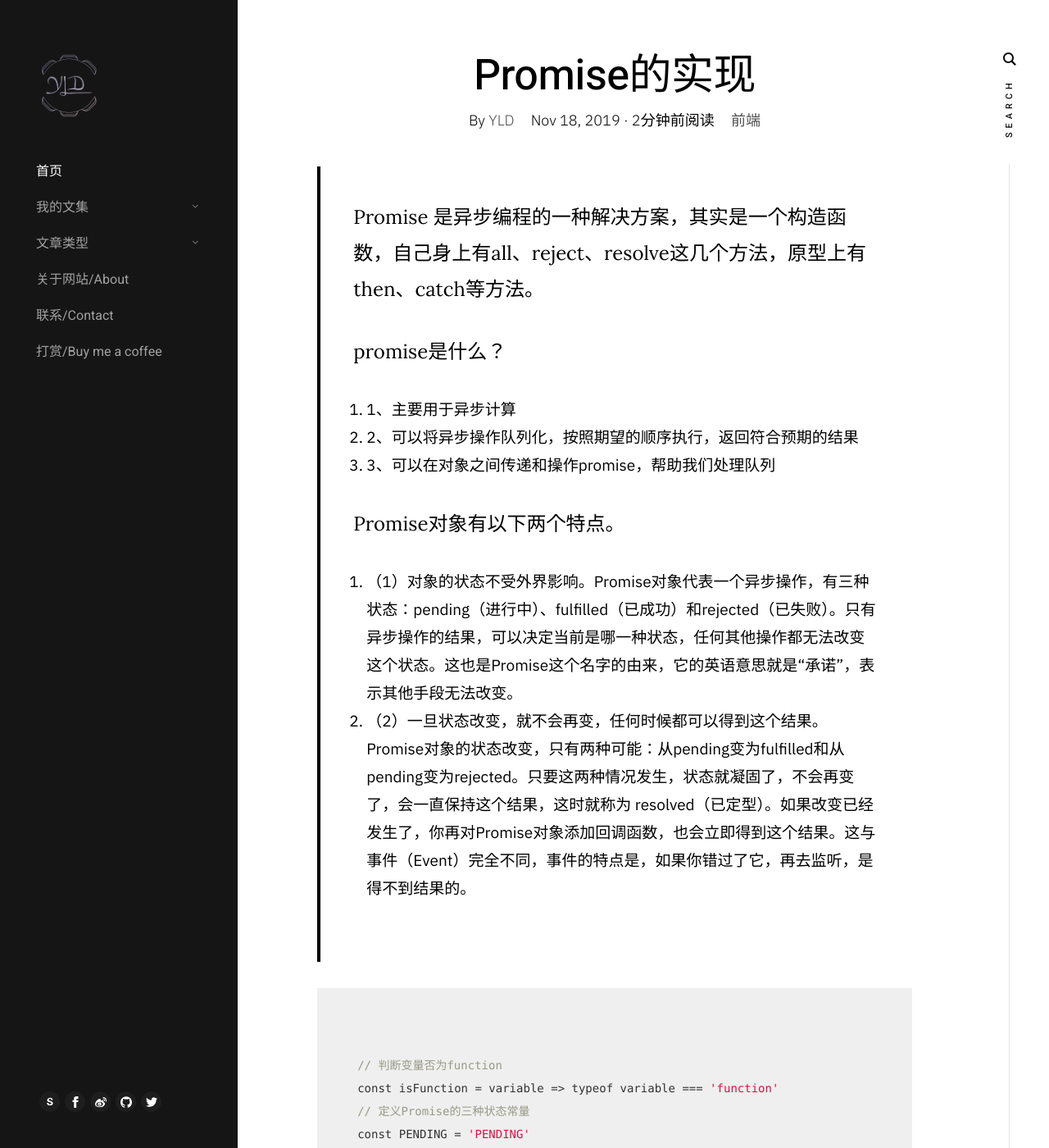
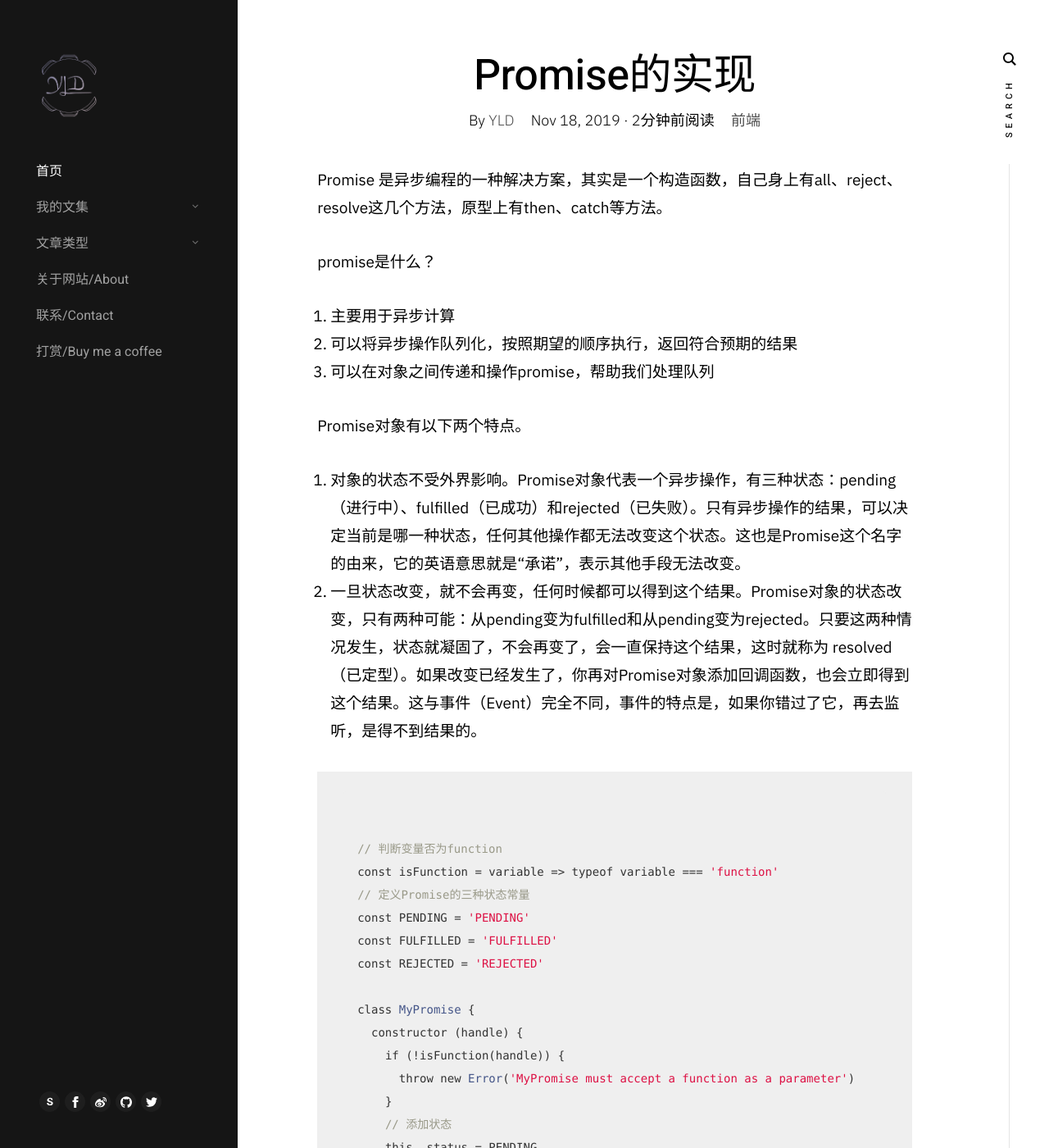
Before and after one commit to aiyld/yldblog, a Jekyll site: the page built from _posts/2019-11-18-promise.md, in a window 1280 px wide and 1400 px high. Shown: the whole window at 82% size. Built offline with Jekyll 4.4.1, drawn with Linux system fonts in a browser that asks for light colours; a script that is not in the unit is left out; comment, search, counter and statistics services are not loaded.

Commit message:
modify article

```diff
--- a/_posts/2019-11-18-promise.md
+++ b/_posts/2019-11-18-promise.md
@@ -6,23 +6,21 @@
 tag: article
 ---
 
-<blockquote>
 <p>Promise 是异步编程的一种解决方案，其实是一个构造函数，自己身上有all、reject、resolve这几个方法，原型上有then、catch等方法。</p>
 <p>promise是什么？</p>
 <ol>
-<li>1、主要用于异步计算</li>
-<li>2、可以将异步操作队列化，按照期望的顺序执行，返回符合预期的结果</li>
-<li>3、可以在对象之间传递和操作promise，帮助我们处理队列</li>
+<li>主要用于异步计算</li>
+<li>可以将异步操作队列化，按照期望的顺序执行，返回符合预期的结果</li>
+<li>可以在对象之间传递和操作promise，帮助我们处理队列</li>
 </ol>
 <p>Promise对象有以下两个特点。</p>
 <ol>
 <li>
-（1）对象的状态不受外界影响。Promise对象代表一个异步操作，有三种状态：pending（进行中）、fulfilled（已成功）和rejected（已失败）。只有异步操作的结果，可以决定当前是哪一种状态，任何其他操作都无法改变这个状态。这也是Promise这个名字的由来，它的英语意思就是“承诺”，表示其他手段无法改变。</li>
+对象的状态不受外界影响。Promise对象代表一个异步操作，有三种状态：pending（进行中）、fulfilled（已成功）和rejected（已失败）。只有异步操作的结果，可以决定当前是哪一种状态，任何其他操作都无法改变这个状态。这也是Promise这个名字的由来，它的英语意思就是“承诺”，表示其他手段无法改变。</li>
 
-<li>（2）一旦状态改变，就不会再变，任何时候都可以得到这个结果。Promise对象的状态改变，只有两种可能：从pending变为fulfilled和从pending变为rejected。只要这两种情况发生，状态就凝固了，不会再变了，会一直保持这个结果，这时就称为 resolved（已定型）。如果改变已经发生了，你再对Promise对象添加回调函数，也会立即得到这个结果。这与事件（Event）完全不同，事件的特点是，如果你错过了它，再去监听，是得不到结果的。</li>
+<li>一旦状态改变，就不会再变，任何时候都可以得到这个结果。Promise对象的状态改变，只有两种可能：从pending变为fulfilled和从pending变为rejected。只要这两种情况发生，状态就凝固了，不会再变了，会一直保持这个结果，这时就称为 resolved（已定型）。如果改变已经发生了，你再对Promise对象添加回调函数，也会立即得到这个结果。这与事件（Event）完全不同，事件的特点是，如果你错过了它，再去监听，是得不到结果的。</li>
 </ol>
 
-</blockquote>
 <pre><code>
 
   // 判断变量否为function
```
